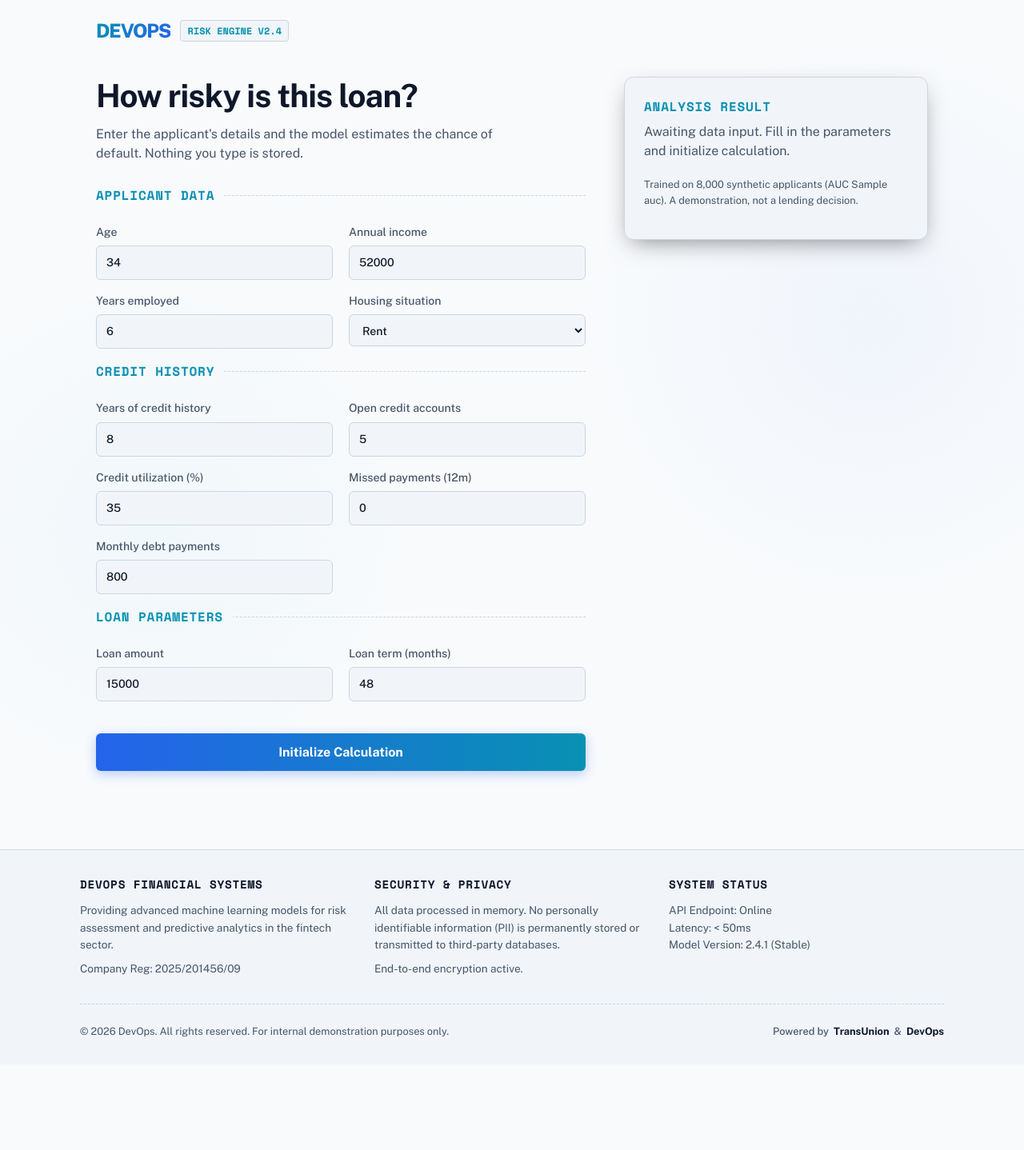
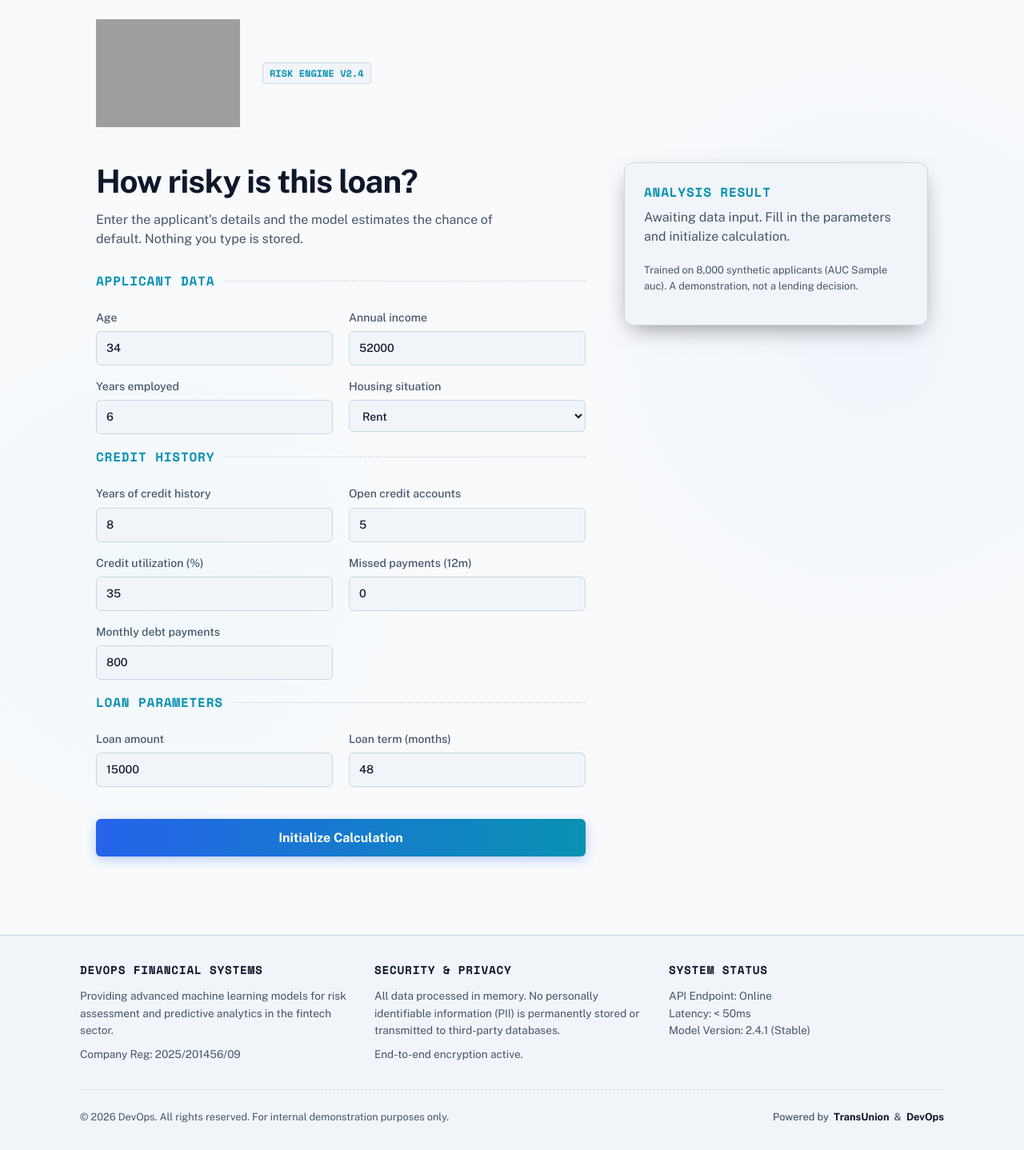
Before and after one commit to 222743964-collab/BA-3_2-Assignment, a Flask app: template templates/index.html in a window 1280 px wide. Shown: the whole page at 80% size. Before the commit the page ends 1297 px from the top, so only its background shows below. Run offline with Flask 3, Linux system fonts and the light colour scheme; the template is opened without the code that fills it: most values are stand-ins (such as "Sample title", 1, 10 or a date in 2020); parts of the project's set-up code (start-up, migrations or seed data) failed here and were passed over; grey boxes are pictures that could not be loaded.

Commit message:
Update header layout and fix HTML formatting

```diff
--- a/templates/index.html
+++ b/templates/index.html
@@ -64,7 +64,19 @@
     width: 100%;
     display: flex;
     align-items: center;
+    gap: 16px;
+  }
+
+  .brand-group {
+    display: flex;
+    align-items: center;
     gap: 12px;
+  }
+
+  .logo-icon {
+    width: 180px;
+    height: auto;
+    object-fit: contain;
   }
 
   .logo {
@@ -307,7 +319,10 @@
 <body>
 
 <header>
-  <div class="logo">DevOps</div>
+  <div class="brand-group">
+    <img src="/static/images/logo.png" alt="DevOps Logo" class="logo-icon">
+    <div class="logo"></div>
+  </div>
   <div class="logo-badge">Risk Engine v2.4</div>
 </header>
 
@@ -370,7 +385,7 @@
     <div class="footer-col">
       <h3>System Status</h3>
       <p>API Endpoint: Online<br>
-      Latency: < 50ms<br>
+      Latency: &lt; 50ms<br>
       Model Version: 2.4.1 (Stable)</p>
     </div>
   </div>
```
